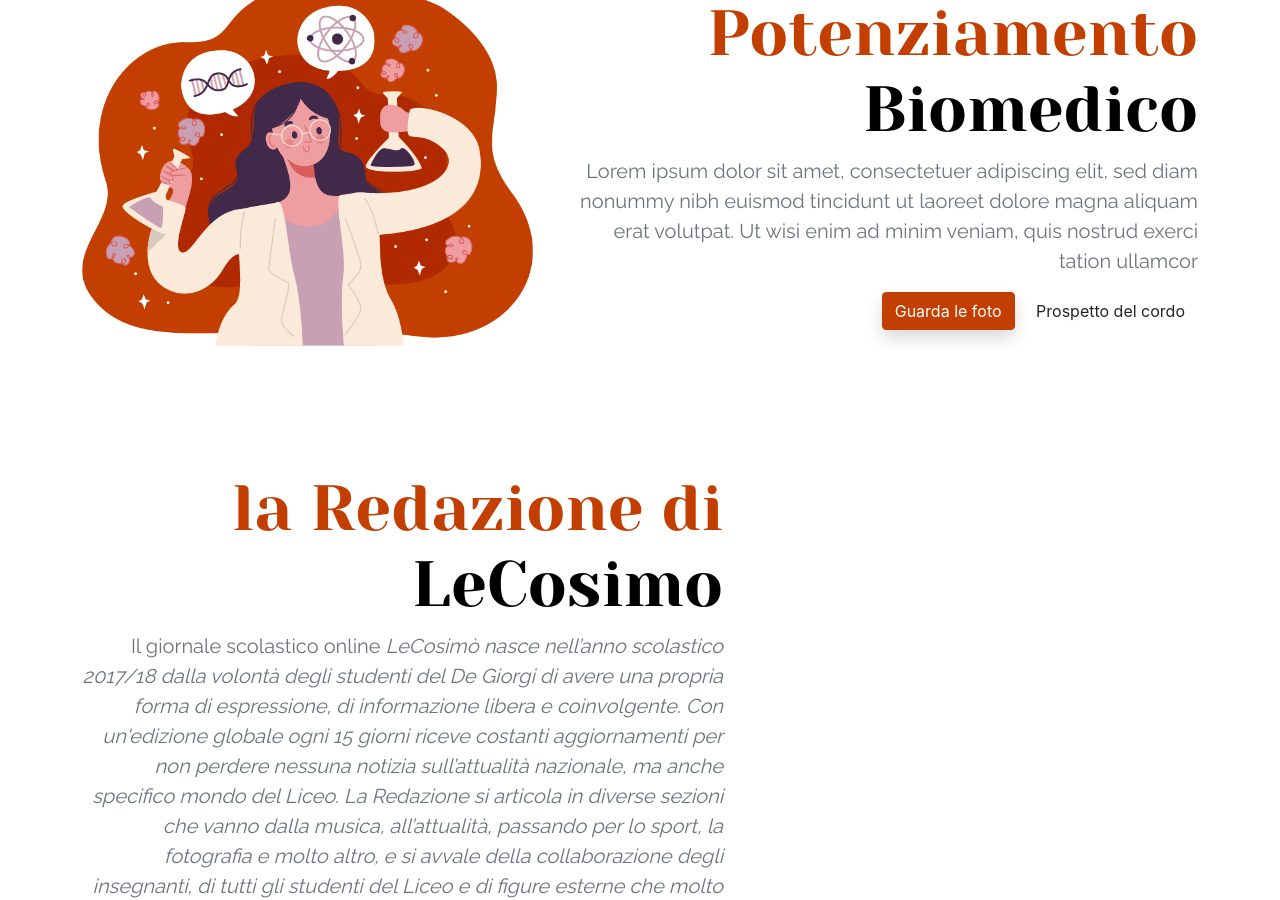
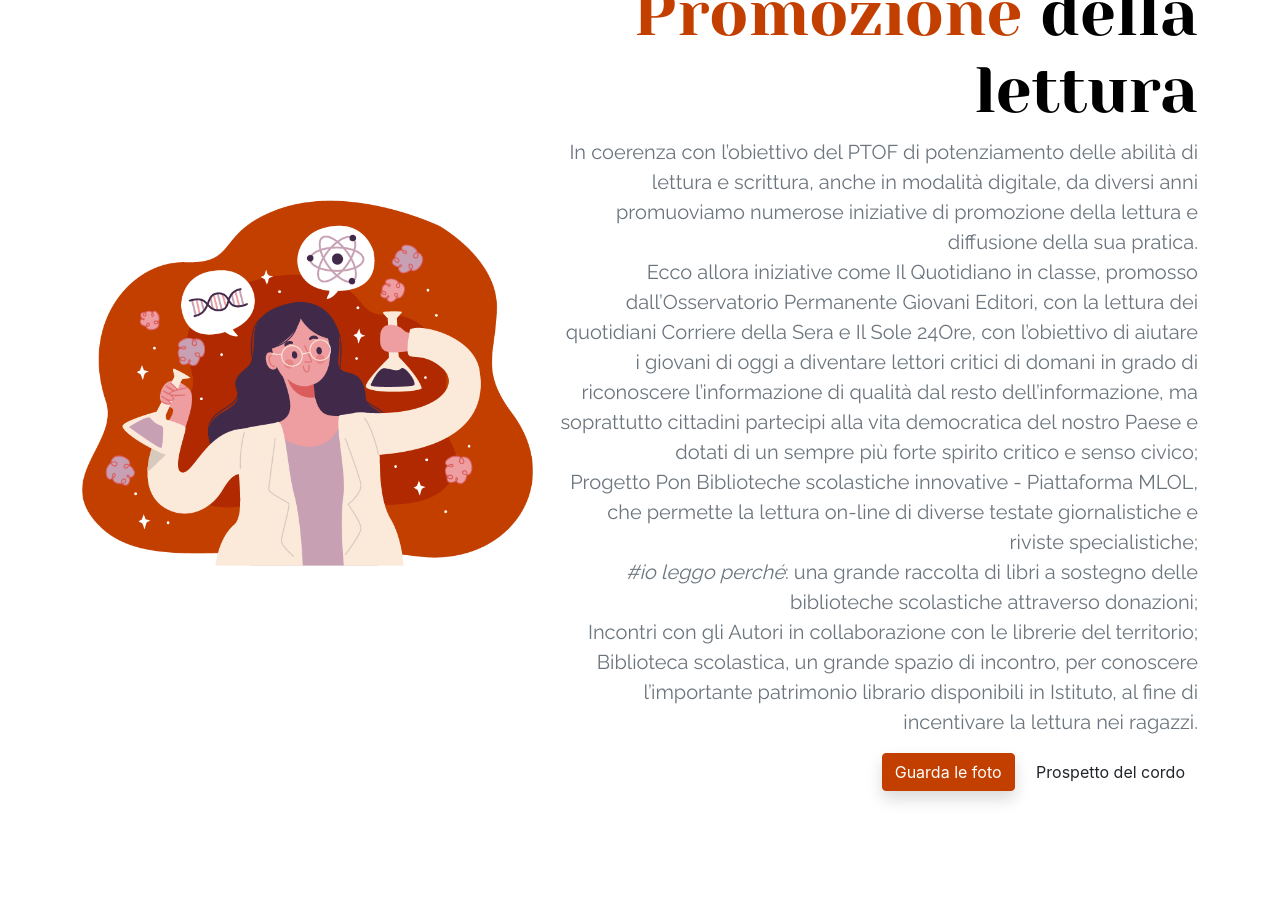
Before and after one commit to PiervitoCreanza/orientamento.liceodegiorgi.edu.it, a Jekyll site: the page built from progetti.html, in a window 1280 px wide and 900 px high, scrolled down 973 px. Built offline with Jekyll 4.4.1, drawn with Linux system fonts in a browser that asks for light colours; some of the changed text lies outside the part shown.

Commit message:
progetto lettura
- inserito progetto lettura

```diff
--- a/_data/progetti.json
+++ b/_data/progetti.json
@@ -1,22 +1,22 @@
 {
     "sezione1": {
         "titolo": "<span class='text-red'>Scegli tra</span></br>i nostri progetti",
-        "sottotitolo": "Lorem ipsum dolor sit amet, consectetuer adipiscing elit, sed diam nonummy nibh euismod tincidunt ut laoreet dolore magna aliquam erat volutpat. Ut wisi enim ad minim veniam, quis nostrud exerci tation ullamcor"
+        "sottotitolo": "Le opportunità di ampliamento dell'Offerta Formativa sono tantissime. Si tratta di Progetti extra curricolari che permettono agli studenti di approfondire interessi personali, affinare attitudini, condividere esperienze culturali e artistiche."
     },
     "sezione2": {
-        "titolo":"<span class='text-red'>Potenziamento</span> Biomedico",
-        "sottotitolo": "Lorem ipsum dolor sit amet, consectetuer adipiscing elit, sed diam nonummy nibh euismod tincidunt ut laoreet dolore magna aliquam erat volutpat. Ut wisi enim ad minim veniam, quis nostrud exerci tation ullamcor",
+        "titolo":"<span class='text-red'>Promozione</span> della lettura",
+        "sottotitolo": "In coerenza con l’obiettivo del PTOF di potenziamento delle abilità di lettura e scrittura, anche in modalità digitale, da diversi anni promuoviamo numerose iniziative di promozione della lettura e diffusione della sua pratica.<br> Ecco allora iniziative come Il Quotidiano in classe, promosso dall’Osservatorio Permanente Giovani Editori, con la lettura dei quotidiani Corriere della Sera e Il Sole 24Ore, con l’obiettivo di aiutare i giovani di oggi a diventare lettori critici di domani in grado di riconoscere l’informazione di qualità dal resto dell’informazione, ma soprattutto cittadini partecipi alla vita democratica del nostro Paese e dotati di un sempre più forte spirito critico e senso civico; <br>Progetto Pon Biblioteche scolastiche innovative - Piattaforma MLOL, che permette la lettura on-line di diverse testate giornalistiche e riviste specialistiche;<br> <i>#io leggo perché</i>: una grande raccolta di libri a sostegno delle biblioteche scolastiche attraverso donazioni;<br> Incontri con gli Autori in collaborazione con le librerie del territorio; <br> Biblioteca scolastica, un grande spazio di incontro, per conoscere l’importante patrimonio librario disponibili in Istituto, al fine di incentivare la lettura nei ragazzi. <br>",
         "pulsanteRosso": "Guarda le foto",
         "pulsante": "Prospetto del cordo"
     },
     "sezione3": {
         "titolo":"<span class='text-red'>la Redazione di</span> LeCosimo",
-        "sottotitolo": "Il giornale scolastico online <i>LeCosimò<i> nasce nell’anno scolastico 2017/18 dalla volontà degli studenti del De Giorgi di avere una propria forma di espressione, di informazione libera e coinvolgente. Con un'edizione globale ogni 15 giorni riceve costanti aggiornamenti per non perdere nessuna notizia sull’attualità nazionale, ma anche specifico mondo del Liceo. La Redazione si articola in diverse sezioni che vanno dalla musica, all’attualità, passando per lo sport, la fotografia e molto altro, e si avvale della collaborazione degli insegnanti, di tutti gli studenti del Liceo e di figure esterne che molto spesso offrono spontaneamente il proprio contributo per implementare l’edizione in uscita. Articoli dai temi più leggeri e scherzosi vengono intervallati da veri e propri spunti di riflessione e spesso accompagnati da interviste o servizi disponibili sul canale YouTube collegato al giornale e gallery fotografiche pubblicate sul sito stesso. Dallo scorso anno è attiva una web-radio da ascoltare in podcast ed è attiva una collaborazione per una trasmissione in diretta su portalecce.it dal titolo #facciamoscuola.",
+        "sottotitolo": "Il giornale scolastico online <i>LeCosimò<i> nasce nell’anno scolastico 2017/18 dalla volontà degli studenti del De Giorgi di avere una propria forma di espressione, di informazione libera e coinvolgente. Con un'edizione globale ogni 15 giorni riceve costanti aggiornamenti per non perdere nessuna notizia sull’attualità nazionale, ma anche specifico mondo del Liceo. <br>La Redazione si articola in diverse sezioni che vanno dalla musica, all’attualità, passando per lo sport, la fotografia e molto altro, e si avvale della collaborazione degli insegnanti, di tutti gli studenti del Liceo e di figure esterne che molto spesso offrono spontaneamente il proprio contributo per implementare l’edizione in uscita. Articoli dai temi più leggeri e scherzosi vengono intervallati da veri e propri spunti di riflessione e spesso accompagnati da interviste o servizi disponibili sul canale YouTube collegato al giornale e gallery fotografiche pubblicate sul sito stesso. <br>Dallo scorso anno è attiva una web-radio da ascoltare in podcast ed è attiva una collaborazione per una trasmissione in diretta su portalecce.it dal titolo #facciamoscuola.",
         "pulsanteRosso": "Guarda le foto",
         "pulsante": "Prospetto del cordo"
     },
     "sezione4": {
-        "titolo":"<span class='text-red'>Competizioni</span> Sportive",
+        "titolo":"<span class='text-red'>La grande</span> Orchestra",
         "sottotitolo": "Lorem ipsum dolor sit amet, consectetuer adipiscing elit, sed diam nonummy nibh euismod tincidunt ut laoreet dolore magna aliquam erat volutpat. Ut wisi enim ad minim veniam, quis nostrud exerci tation ullamcor",
         "pulsanteRosso": "Guarda le foto",
         "pulsante": "Prospetto del cordo"
```
